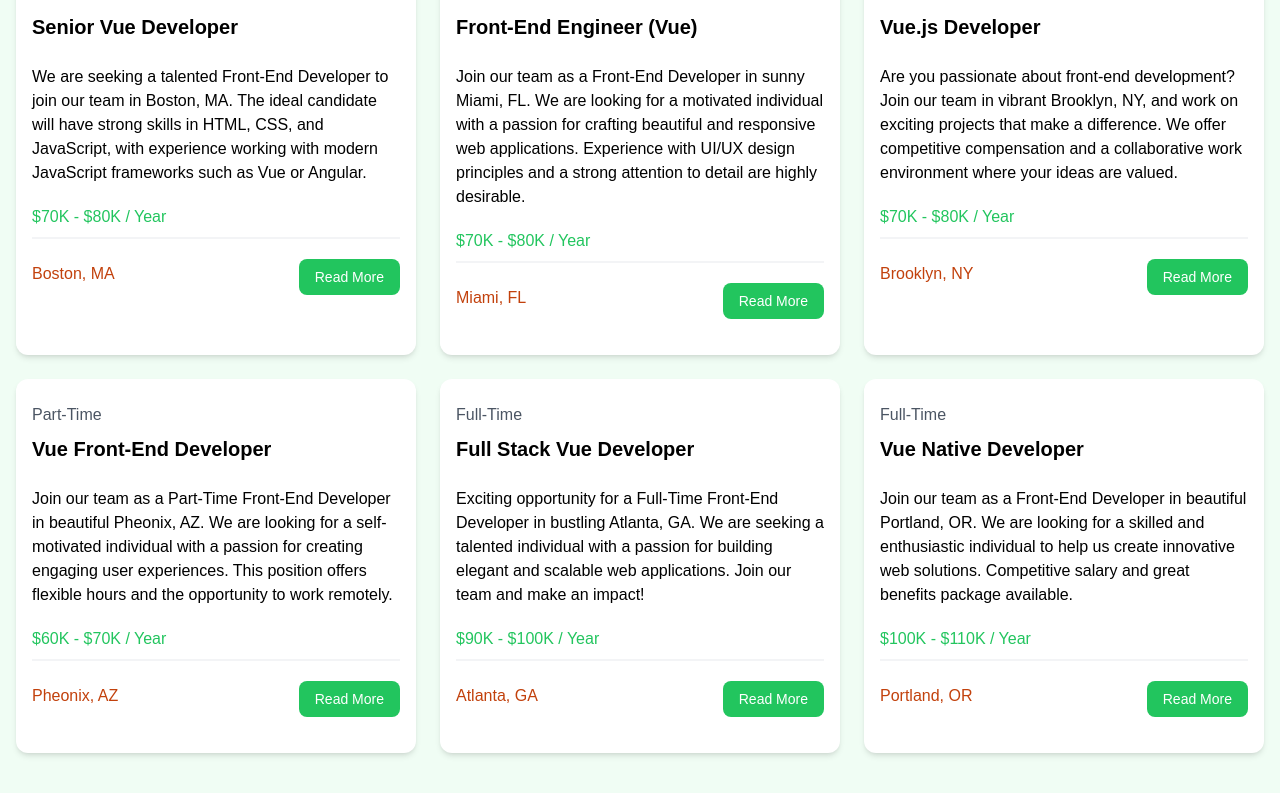
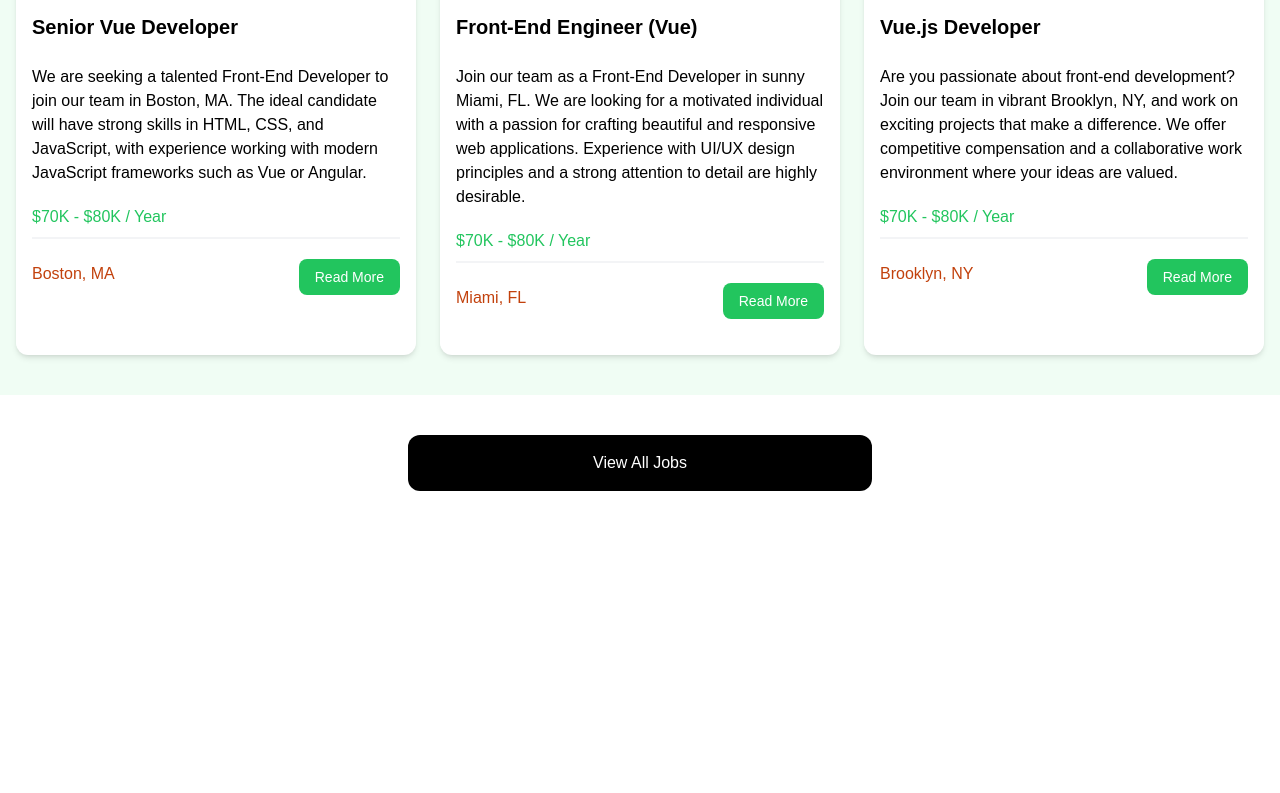
Before and after one commit to Xobaib/vue-jobs, a Vue app: page / in a window 1280 px wide. Shown: the part 671-1464 px from the top of the page. After the commit the page ends 1202 px from the top, so only its background shows below. Built offline with nearby package versions, Linux system fonts and the light colour scheme; the HTML template or start-up script is replaced by a standard one.

Commit message:
JobListings Limit & showButton Props

```diff
--- a/src/App.vue
+++ b/src/App.vue
@@ -9,5 +9,5 @@
   <Navbar />
   <Hero />
   <HomeCards />
-  <JobListings />
+  <JobListings :limit="3" :show-button="true" />
 </template>
--- a/src/components/JobListings.vue
+++ b/src/components/JobListings.vue
@@ -1,9 +1,28 @@
 <script setup>
 import jobData from "@/jobs.json";
-import { ref } from "vue";
+import { ref, computed, defineProps } from "vue";
 import JobListing from "./JobListing.vue";
 
 const jobs = ref(jobData);
+
+//My way to limit the number of showing jobs:
+// const jobsLimit = ref(true);
+
+defineProps({
+  limit: Number,
+  showButton: {
+    type: Boolean,
+    default: false,
+  },
+});
+
+// My way to limit the number of showing jobs:
+// const jobs = computed(() => {
+//   if (jobsLimit) {
+//     return jobData.slice(0, 3);
+//   }
+//   return jobData;
+// });
 </script>
 
 <template>
@@ -13,8 +32,27 @@
         Browse Jobs
       </h2>
       <div class="grid grid-cols-1 md:grid-cols-3 gap-6">
-        <JobListing v-for="job in jobs" :key="job.id" :job="job" />
+        <JobListing
+          v-for="job in jobs.slice(0, limit || jobs.length)"
+          :key="job.id"
+          :job="job"
+        />
       </div>
+      <!-- My way to limit the number of showing jobs: -->
+      <!-- <div v-if="jobsLimit" class="grid grid-cols-1 md:grid-cols-3 gap-6">
+        <JobListing
+          v-for="job in jobs"
+          :key="job.id"
+          :job="job"
+        />
+      </div> -->
     </div>
   </section>
+  <section v-if="showButton" class="m-auto max-w-lg my-10 px-6">
+    <a
+      href="/jobs"
+      class="block bg-black text-white text-center py-4 px-6 rounded-xl hover:bg-gray-700"
+      >View All Jobs</a
+    >
+  </section>
 </template>
```
